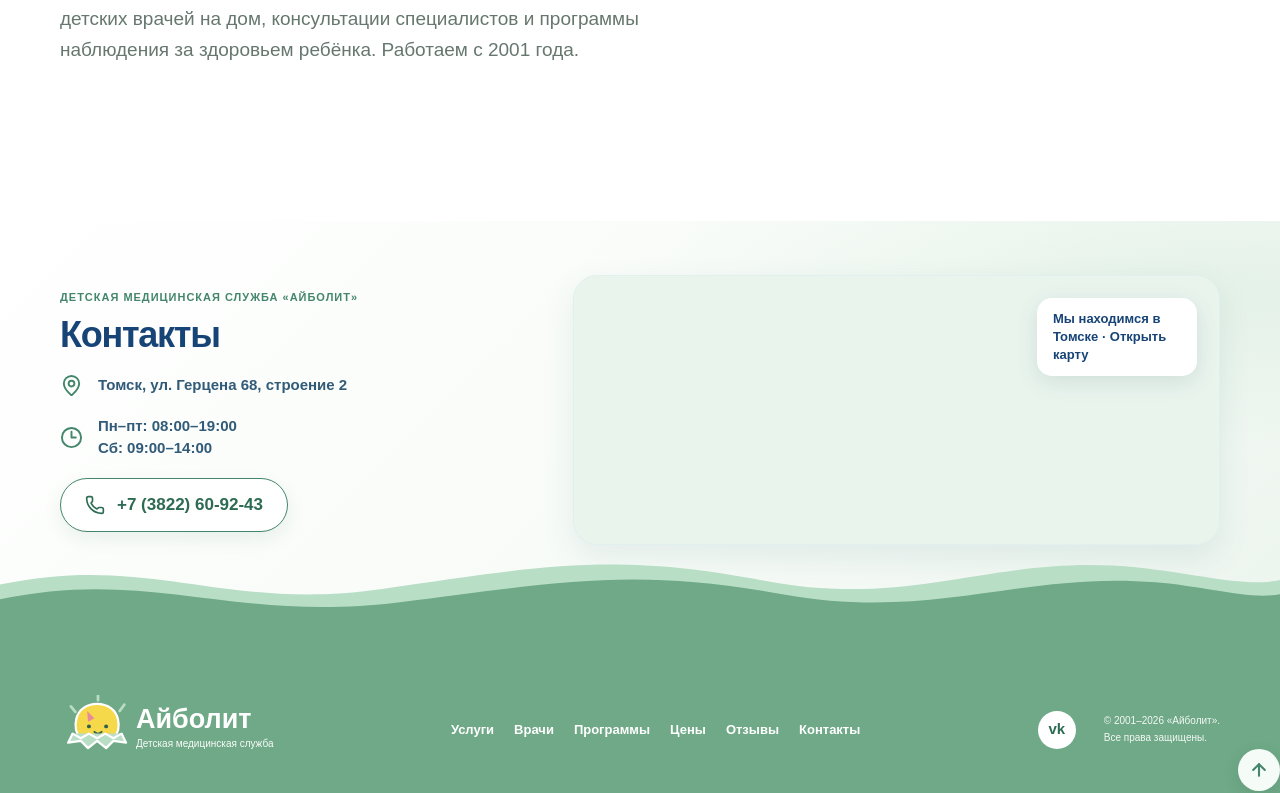
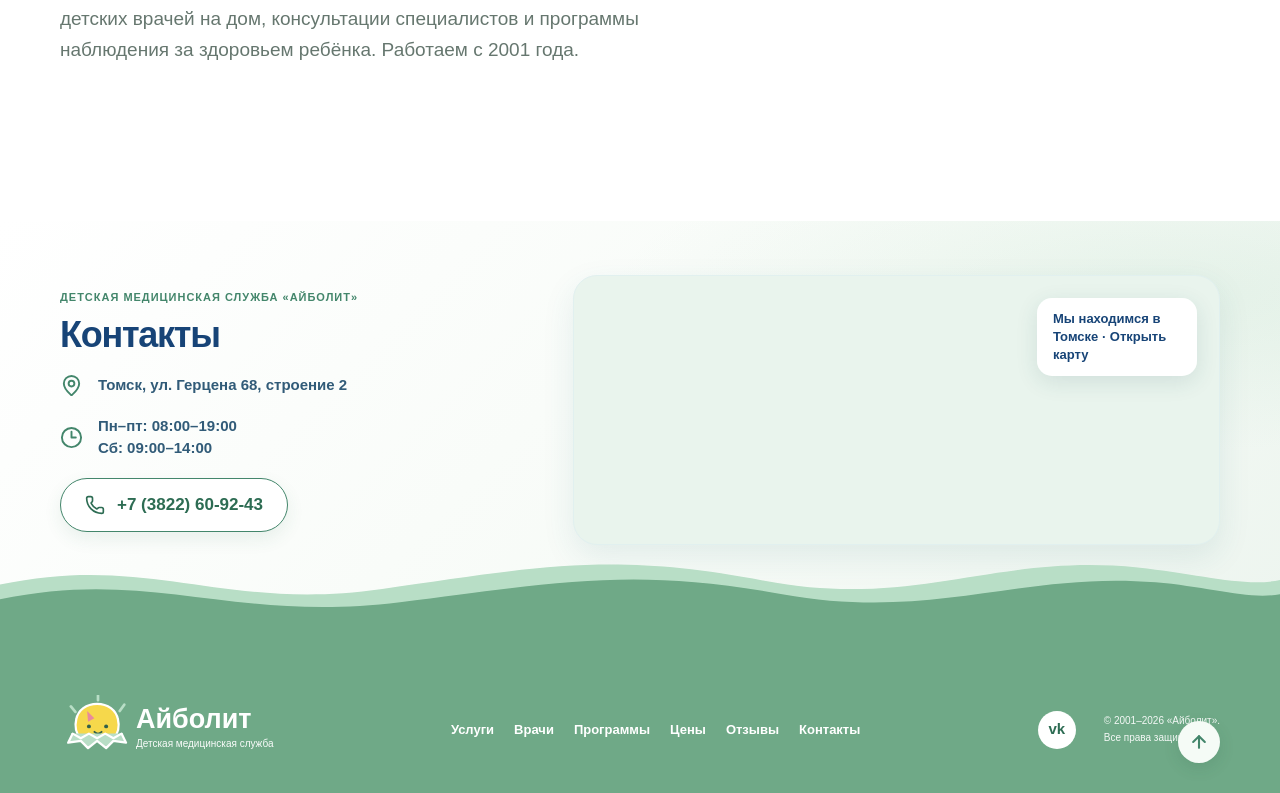
Before and after one commit to Shuman-Olga/aibolit70-ts, a Next.js app: page / in a window 1280 px wide. Shown: the part 354-1147 px from the top of the page. Built offline with nearby package versions, Linux system fonts and the light colour scheme.

Commit message:
Align back-to-top button with footer content

```diff
--- a/src/app/styles/_components.scss
+++ b/src/app/styles/_components.scss
@@ -1233,7 +1233,7 @@
 .footer-map__label{position:absolute;top:22px;right:22px;max-width:160px;padding:12px 16px;border-radius:15px;background:rgba(255,255,255,.96);color:#174477;box-shadow:0 6px 22px rgba(36,80,94,.12);font-size:13px;font-weight:800;line-height:1.4;pointer-events:none}
 .site-footer--wave{position:relative;margin-top:0;padding:74px 0 28px;background:#6fa987;color:#fff}
 .site-footer__wave{position:absolute;top:-72px;right:0;left:0;z-index:2;display:block;width:100%;height:74px;overflow:visible;pointer-events:none}
-.footer-main{display:grid;grid-template-columns:auto minmax(0,1fr) auto auto;gap:28px;align-items:center}
+.footer-main{position:relative;display:grid;grid-template-columns:auto minmax(0,1fr) auto auto;gap:28px;align-items:center}
 .footer-brand{display:inline-flex;align-items:center;flex:0 0 auto;color:#fff;text-decoration:none}
 .footer-brand__chick{display:block;flex:0 0 auto;width:76px;height:70px}
 .footer-brand span{display:grid;gap:3px}
```
